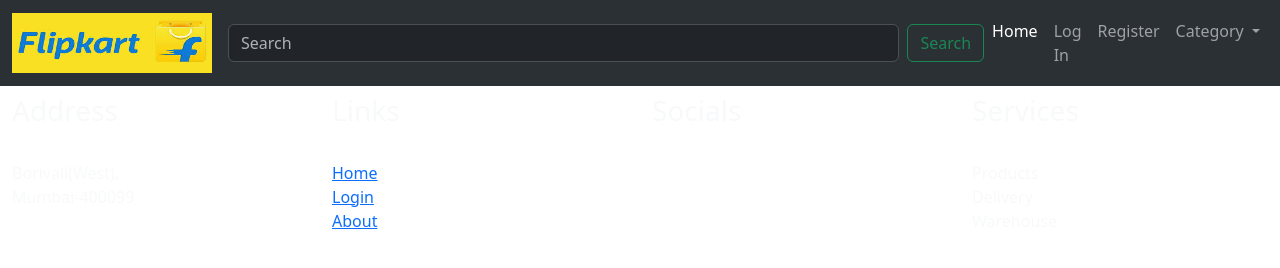
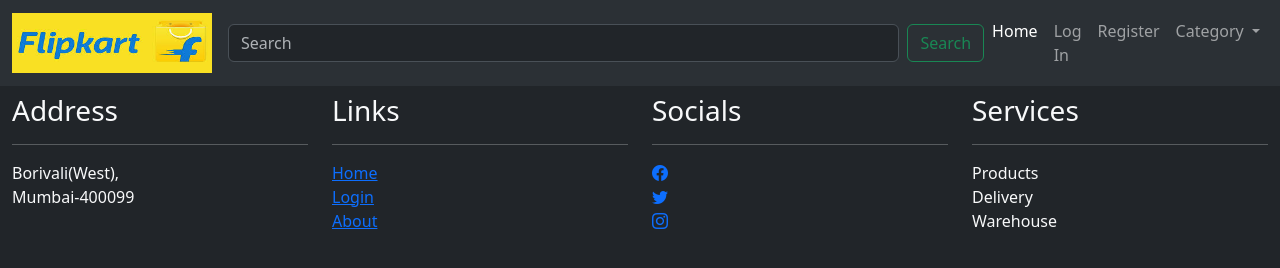
Before and after one commit to harshalipatil2304/bootstrap_project, a plain HTML site: page register.html in a window 1280 px wide. Drawn offline with nearby package versions, Linux system fonts and the light colour scheme.

Commit message:
register

```diff
--- a/register.html
+++ b/register.html
@@ -5,8 +5,10 @@
     <meta name="viewport" content="width=device-width, initial-scale=1">
     <title> Flipkart|Register</title>
     <link href="https://cdn.jsdelivr.net/npm/bootstrap@5.3.8/dist/css/bootstrap.min.css" rel="stylesheet" integrity="sha384-sRIl4kxILFvY47J16cr9ZwB07vP4J8+LH7qKQnuqkuIAvNWLzeN8tE5YBujZqJLB" crossorigin="anonymous">
+    <link rel="shortcut icon" href="images/flipkartFavicon.png">
+    <link rel="stylesheet" href="https://cdn.jsdelivr.net/npm/bootstrap-icons@1.13.1/font/bootstrap-icons.min.css">
   </head>
-  <body>
+  <body class="bg-dark">
      <!-- Nav Bar -->
      <div class="container-fluid">
         <div class="row">
```
Also changed, not shown: index.html (+1 -1 lines).
